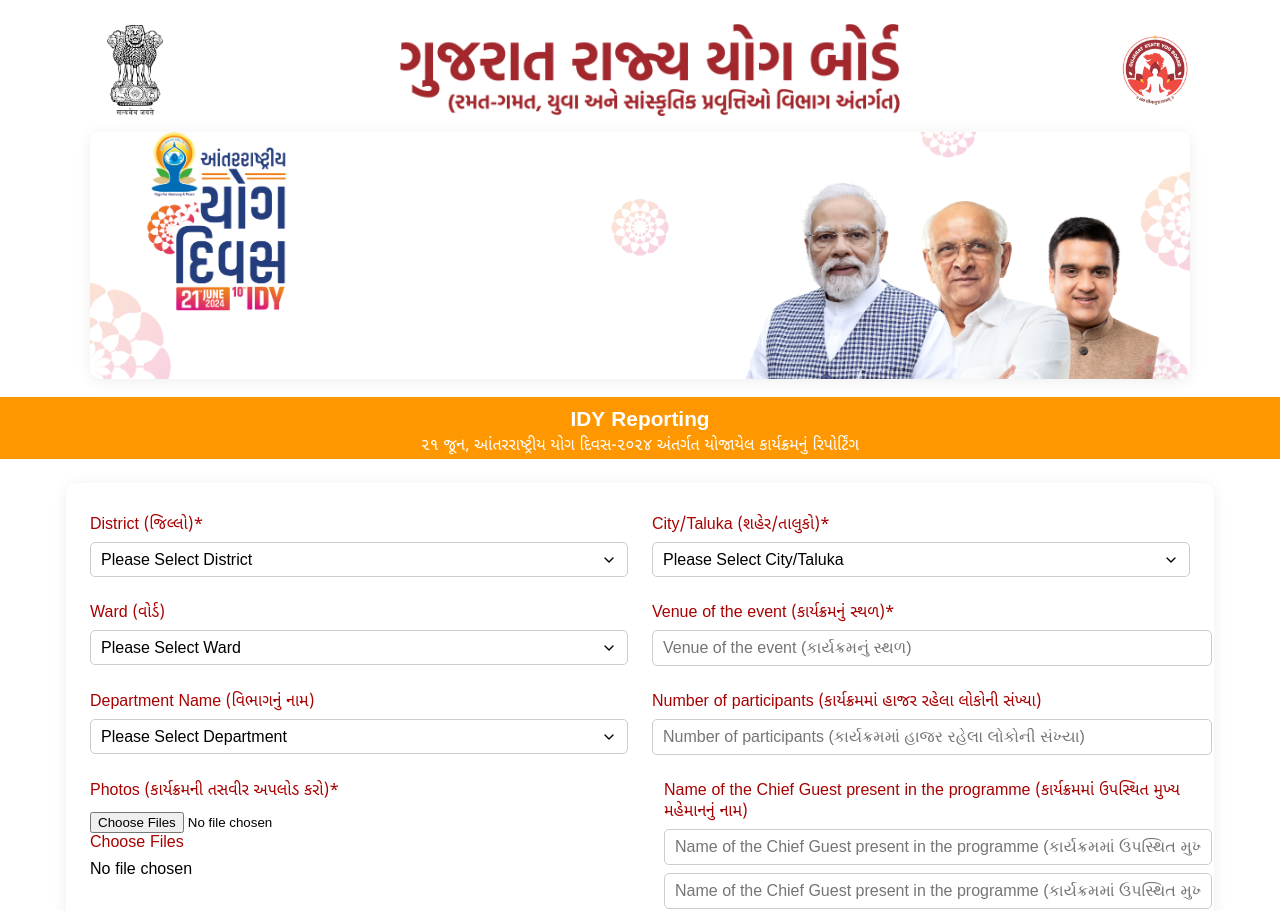
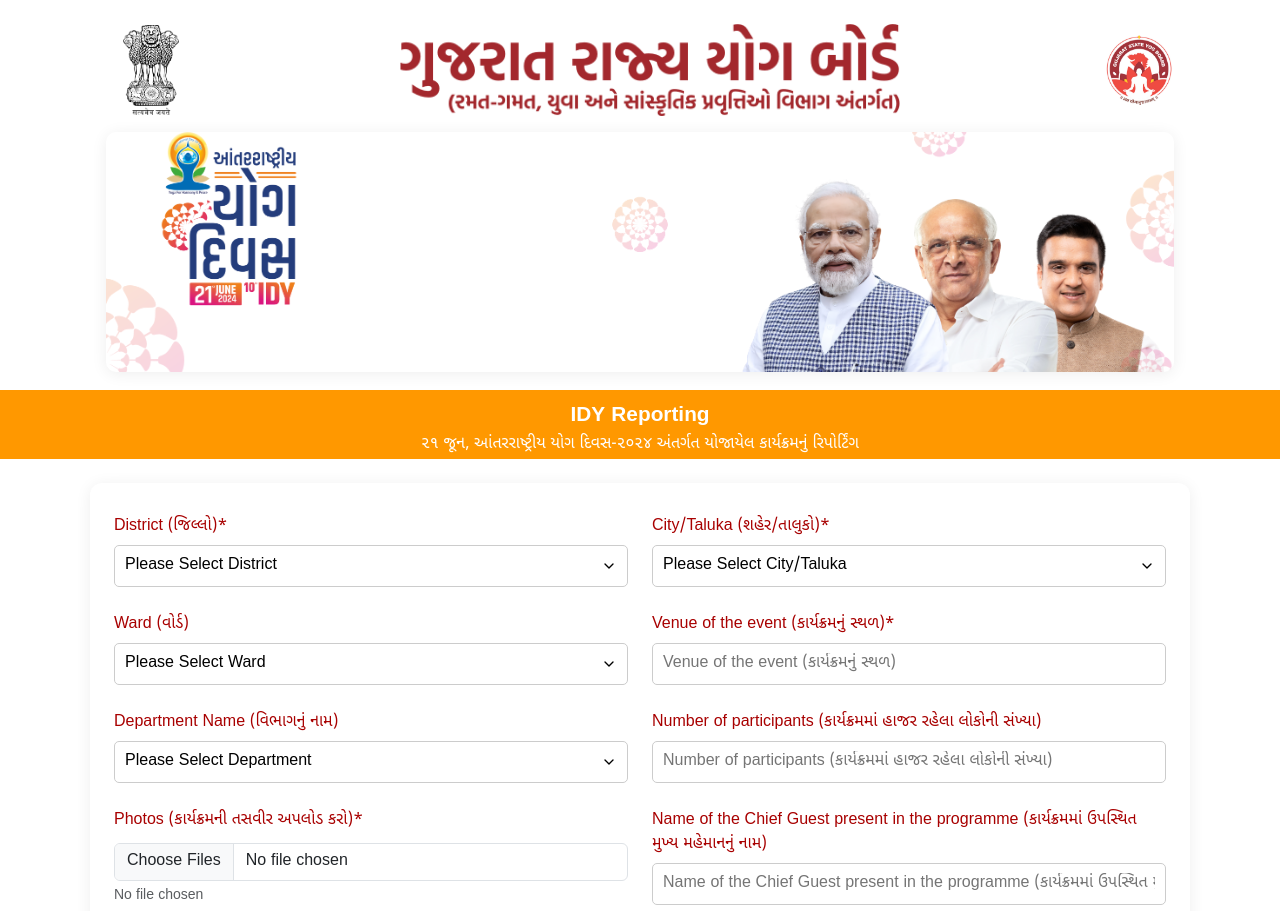
Before and after one commit to thevivekchauhan/yoga, a React (Create React App) app: page / in a window 1280 px wide. Shown: the top 911 px of the page. Built offline with nearby package versions, Linux system fonts and the light colour scheme.

Commit message:
add best style

```diff
--- a/package.json
+++ b/package.json
@@ -7,6 +7,7 @@
     "@testing-library/jest-dom": "^6.6.3",
     "@testing-library/react": "^16.3.0",
     "@testing-library/user-event": "^13.5.0",
+    "bootstrap": "^5.3.6",
     "react": "^19.1.0",
     "react-dom": "^19.1.0",
     "react-scripts": "5.0.1",
--- a/src/App.js
+++ b/src/App.js
@@ -4,6 +4,7 @@
 import titleImg from './assets/text-img.png';
 import bannerImg from './assets/gujrat-yoga-section-img-two.png';
 import indiaEmblem from './assets/gov-logo.jpg';
+import 'bootstrap/dist/css/bootstrap.min.css';
 
 function App() {
   const [fileNames, setFileNames] = useState([]);
@@ -104,13 +105,20 @@
         </div>
         <div className="yoga-form-row">
           <div className="yoga-form-group">
-            <label>Photos (કાર્યક્રમની તસવીર અપલોડ કરો)*</label>
-            <input id="yoga-file-input" className="yoga-file-input" type="file" multiple onChange={handleFileChange} />
-            <label htmlFor="yoga-file-input" className="yoga-file-label">Choose Files</label>
-            <div className="yoga-file-names">
+            <label htmlFor="yoga-file-input" className="form-label">
+              Photos (કાર્યક્રમની તસવીર અપલોડ કરો)*
+            </label>
+            <input
+              id="yoga-file-input"
+              className="form-control"
+              type="file"
+              multiple
+              onChange={handleFileChange}
+            />
+            <div className="form-text yoga-file-names" style={{ minHeight: 24 }}>
               {fileNames.length > 0 ? fileNames.join(', ') : 'No file chosen'}
             </div>
-          </div><br></br>
+          </div>
           <div className="yoga-form-group">
             <label>Name of the Chief Guest present in the programme (કાર્યક્રમમાં ઉપસ્થિત મુખ્ય મહેમાનનું નામ)</label>
             <input type="text" placeholder="Name of the Chief Guest present in the programme (કાર્યક્રમમાં ઉપસ્થિત મુખ્ય મહેમાનનું નામ)" />
```
Also changed, not shown: 1 other file (tests, documents, lock files or other folders).
